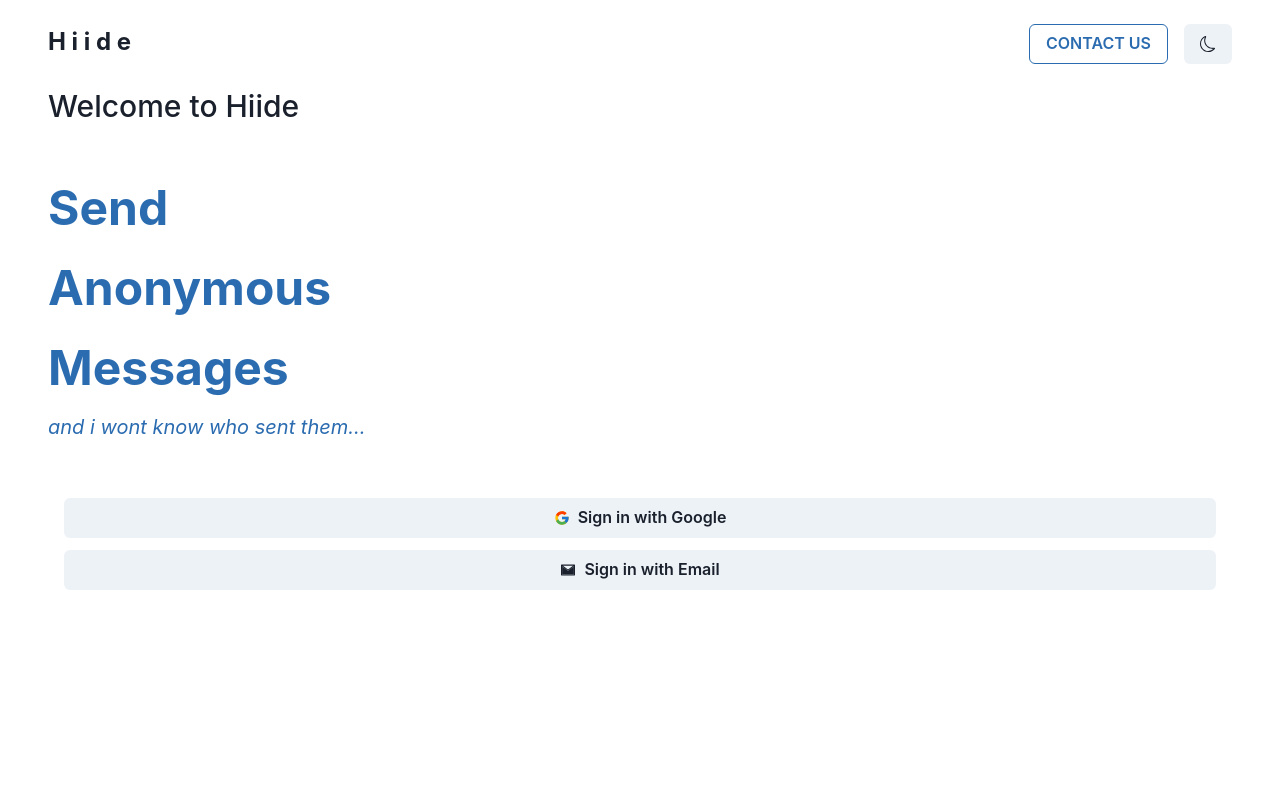
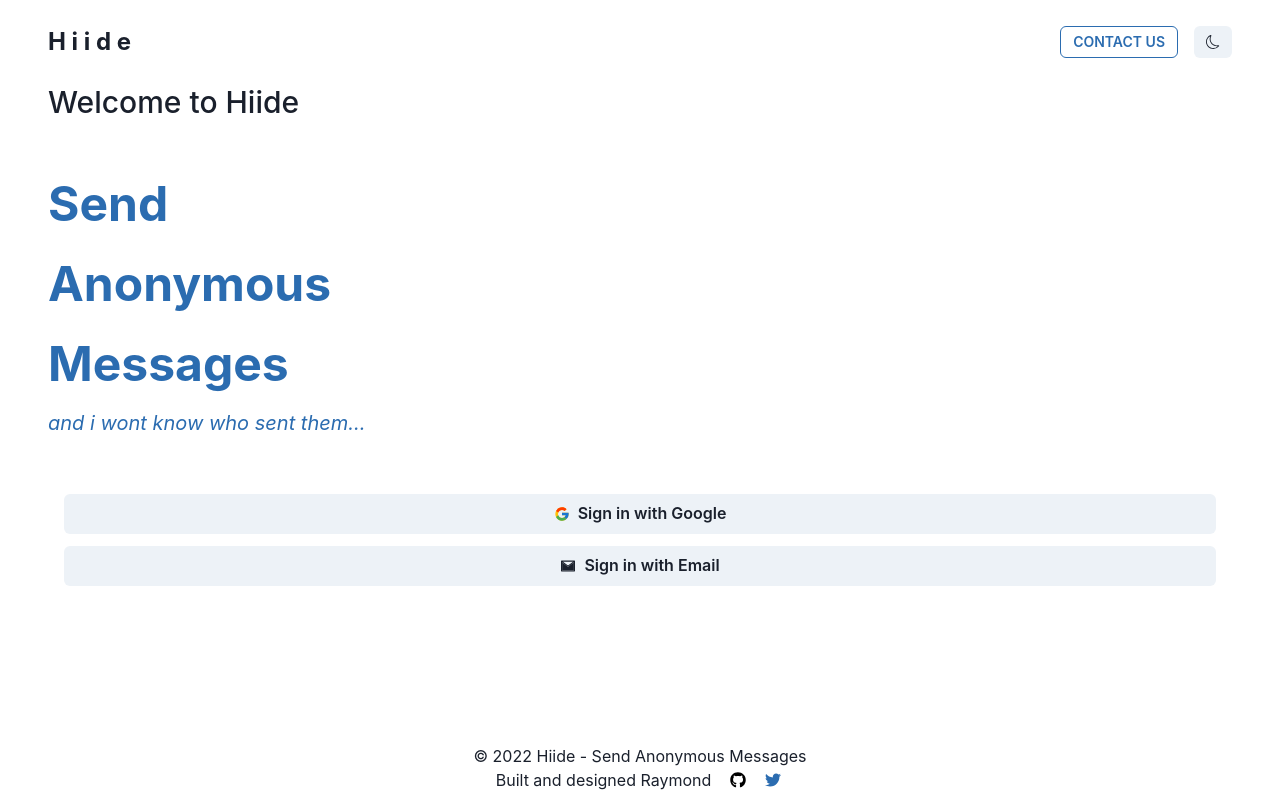
Before and after one commit to Rayamenah/Hiide, a Next.js app: page / in a window 1280 px wide. Built offline with nearby package versions, Linux system fonts and the light colour scheme; no server answers.

Commit message:
firebase auth

```diff
--- a/pages/index.tsx
+++ b/pages/index.tsx
@@ -1,30 +1,40 @@
 import Head from 'next/head'
-import Image from 'next/image'
-import { Box, Text, ButtonGroup, Button, } from "@chakra-ui/react"
+import { Box } from "@chakra-ui/react";
 //components
-import Header from "../src/Components/Header"
-import LandingPage from "../src/Components/LandingPage"
-import Authentication from "../src/Components/Authentication"
-
+import Header from "../src/Components/Header";
+import Footer from "../src/Components/Footer";
+import LandingPage from "../src/Components/LandingPage";
+import Authentication from "../src/Components/Authentication";
+import VerifyEmail from "../src/Components/VerifyEmail";
+import Messages from "../src/Components/Messages"
+import { useAuth } from "../src/Context/Auth";
 
 
 
 export default function Home() {
-
-
+  const { user, signedIn, loading, setLoading } = useAuth()
   return (
     <>
       <Head>
-        <title>Create Next App</title>
-        <meta name="description" content="Generated by create next app" />
+        <title>Hiide</title>
+        <meta name="description" content="send anonymous messages" />
         <meta name="viewport" content="width=device-width, initial-scale=1" />
         <link rel="icon" href="/favicon.ico" />
       </Head>
       <Box w="100%" p="6" px="12">
         <Header />
-        <LandingPage />
-        <Authentication />
+
+        {!signedIn &&
+          <Box>
+            <LandingPage />
+            <Authentication />
+          </Box>}
+
+        {signedIn && !user.emailVerified && <VerifyEmail />}
+
+        {signedIn && user.emailVerified && <Messages />}
       </Box >
+      <Footer />
     </>
   )
 }
--- a/src/Components/DarkMode.tsx
+++ b/src/Components/DarkMode.tsx
@@ -8,6 +8,7 @@ function DarkMode() {
 
     return (
         <Button
+            size={"sm"}
             aria-label="night mode switch"
             onClick={toggleColorMode}
         >
--- /dev/null
+++ b/src/Components/Footer.tsx
@@ -0,0 +1,46 @@
+import { Link, Flex, Text, } from "@chakra-ui/react";
+import { FaGithub, FaTwitter } from "react-icons/fa"
+
+const Footer = () => {
+
+    return (
+        <Flex
+            position={"fixed"}
+            bottom={"-10px"}
+            justifyContent={"center"}
+            alignItems={"center"}
+            mb="2rem"
+            top={{ base: "96%", lg: "96%" }}
+            left={{ base: "50%", lg: "50%" }}
+            transform={{ base: "translate(-50%, -50%)", lg: "translate(-50%, -50%)" }}
+            flexDirection={"column"}
+            fontSize={{ base: "sm", lg: "md" }}
+            zIndex={100}
+            width={"100vw"}
+            height={"70px"}
+        >
+            <Text>
+                © {new Date().getFullYear()} Hiide - Send Anonymous Messages
+            </Text>
+            <Flex justifyContent={"space-between"} gap="4" flexWrap={"wrap"} alignItems={"center"}>
+                <Text pr={"3px"}>Built and designed Raymond </Text>
+                <Link
+                    color={"black"}
+                    pr={"3px"}
+                    href="https://github.com/RaymondAmenah">
+                    <FaGithub />
+                </Link>{" "}
+
+                <Link
+                    color={"blue.600"}
+                    pr={"3px"}
+                    href="https://twitter.com/RhaymondJames"
+                >
+                    <FaTwitter />
+                </Link>{" "}
+            </Flex>
+        </Flex>
+    )
+}
+
+export default Footer
--- a/src/Components/Header.tsx
+++ b/src/Components/Header.tsx
@@ -1,7 +1,13 @@
 import { Box, Flex, Text, Spacer, Button } from "@chakra-ui/react"
 import DarkMode from "./DarkMode"
+import SignOut from "./SignOut"
+import { useAuth } from "../Context/Auth";
+import { useRouter } from "next/router"
+
 
 const Header = () => {
+    const router = useRouter()
+    const { signedIn } = useAuth()
     return (
         <>
             <Box w="100" >
@@ -10,11 +16,15 @@ const Header = () => {
                         <Text fontSize="2xl" as="b">H i i d e</Text>
                     </Box>
                     <Spacer />
-                    <Flex gap="4">
-                        <Button variant="outline" colorScheme="blue">CONTACT US</Button>
+                    <Flex gap="4" align={"center"}>
+                        <Button
+                            size="sm"
+                            variant="outline"
+                            colorScheme="blue"
+                            onClick={() => (router.push("/Contact"))}>CONTACT US</Button>
+                        {signedIn && <SignOut />}
                         <DarkMode />
                     </Flex>
-
                 </Flex >
             </Box >
         </>
--- /dev/null
+++ b/src/Components/Messages.tsx
@@ -0,0 +1,9 @@
+import { Box } from "@chakra-ui/react";
+
+
+const Messages = () => {
+    return (
+        <Box>Hello world</Box>
+    )
+}
+export default Messages
--- /dev/null
+++ b/src/Components/SignOut.tsx
@@ -0,0 +1,32 @@
+import { Button, Text, useToast } from "@chakra-ui/react";
+import React from "react";
+import { CiLogout } from "react-icons/ci";
+import { authenticate } from "../Utils/firebaseConfig";
+
+
+const SignOut = () => {
+    const toast = useToast()
+    const logout = async () => {
+        const auth = authenticate;
+        await auth.signOut();
+        toast({
+            title: "signed out",
+            description: "",
+            status: "success",
+            duration: 3000
+        })
+
+    };
+
+    return (
+        <Button
+            size={"sm"}
+            leftIcon={<CiLogout />}
+            variant={"outline"}
+            onClick={logout}>
+            <Text display={{ base: "none", lg: "block" }}>Sign out</Text>
+        </Button>
+    );
+}
+
+export default SignOut;
--- /dev/null
+++ b/src/Components/VerifyEmail.tsx
@@ -0,0 +1,58 @@
+import { Box, Button, Heading, Text, useToast, Flex } from "@chakra-ui/react";
+import { sendEmailVerification } from "firebase/auth";
+import { authenticate } from "../Utils/firebaseConfig";
+import { useRouter } from "next/router"
+
+
+const VerifyEmail = () => {
+    const toast = useToast();
+    const auth = authenticate;
+    const router = useRouter();
+
+    const HandleEmailVerification = async () => {
+        try {
+            await sendEmailVerification(auth.currentUser);
+            toast({
+                title: "Email verification sent",
+                description: "check your inbox for more details",
+                status: "success",
+                duration: 3000
+            })
+            router.push("/")
+        } catch (error) {
+            toast({
+                title: "Error",
+                description: "somethimg went wrong",
+                status: "error",
+                duration: 3000
+            })
+        }
+    }
+
+    return (
+        <Box padding={"2rem"} height={"100vh"}>
+
+            <Flex
+                height={"100%"}
+                justifyContent={"center"}
+                alignItems={"center"}
+                flexDirection={"column"}
+            >
+                <Flex
+                    flexDir={"column"}
+                    alignItems={"center"}
+                    justifyContent={"center"}
+                    mb={"1rem"}
+                >
+                    <Heading fontWeight={"medium"} size={"lg"} mb="0.5rem" as={"h1"}>
+                        Thank you for signing up!
+                    </Heading>
+                    <Text>Please verify your email before proceeding</Text>
+                </Flex>
+
+                <Button onClick={HandleEmailVerification}>Verify Email</Button>
+            </Flex>
+        </Box>
+    )
+}
+export default VerifyEmail
--- a/src/Context/Auth.tsx
+++ b/src/Context/Auth.tsx
@@ -1,5 +1,5 @@
 import React, { useContext, useEffect, useState, createContext } from "react"
-import { getAuth, onAuthStateChanged } from "firebase/auth"
+import { User, getAuth, onAuthStateChanged } from "firebase/auth"
 import { doc, getDoc } from "firebase/firestore"
 import { firebaseDb, authenticate } from "../Utils/firebaseConfig"
 
@@ -9,11 +9,11 @@ interface Props {
 
 type ContextProps = {
     user: any;
-    setUser: React.Dispatch<React.SetStateAction<null>>;
+    setUser: React.Dispatch<React.SetStateAction<User | null>>;
     signedIn: boolean;
     // username: string;
     // setUsername: React.Dispatch<React.SetStateAction<any>>;
-    setSignedIn: React.Dispatch<React.SetStateAction<boolean>>;
+    setSignedIn: React.Dispatch<any>;
     loading: boolean;
     setLoading: React.Dispatch<React.SetStateAction<boolean>>;
 }
@@ -29,8 +29,8 @@ const AuthContext = createContext<ContextProps>({
 
 const Auth = (props: Props) => {
     const { children } = props;
-    const [signedIn, setSignedIn] = useState(false);
-    const [user, setUser] = useState(null);
+    const [signedIn, setSignedIn] = useState<any | null>(false);
+    const [user, setUser] = useState<User | null>(null);
     const [loading, setLoading] = useState(true);
 
     useEffect(() => {
--- a/src/Utils/firebaseConfig.ts
+++ b/src/Utils/firebaseConfig.ts
@@ -1,5 +1,5 @@
 // Import the functions you need from the SDKs you need
-import { initializeApp } from "firebase/app";
+import { initializeApp, getApps, getApp } from "firebase/app";
 import { getFirestore } from "firebase/firestore";
 import { getAuth } from "firebase/auth"
 // TODO: Add SDKs for Firebase products that you want to use
@@ -18,6 +18,6 @@ const firebaseConfig = {
 };
 
 // Initialize Firebase
-export const firebaseApp = initializeApp(firebaseConfig);
+const firebaseApp = !getApps().length ? initializeApp(firebaseConfig) : getApp()
 export const firebaseDb = getFirestore(firebaseApp);
 export const authenticate = getAuth(firebaseApp);
```
Also changed, not shown: pages/Contact.tsx (added, +11 -0 lines), src/Components/Authentication.tsx (+85 -10 lines).
